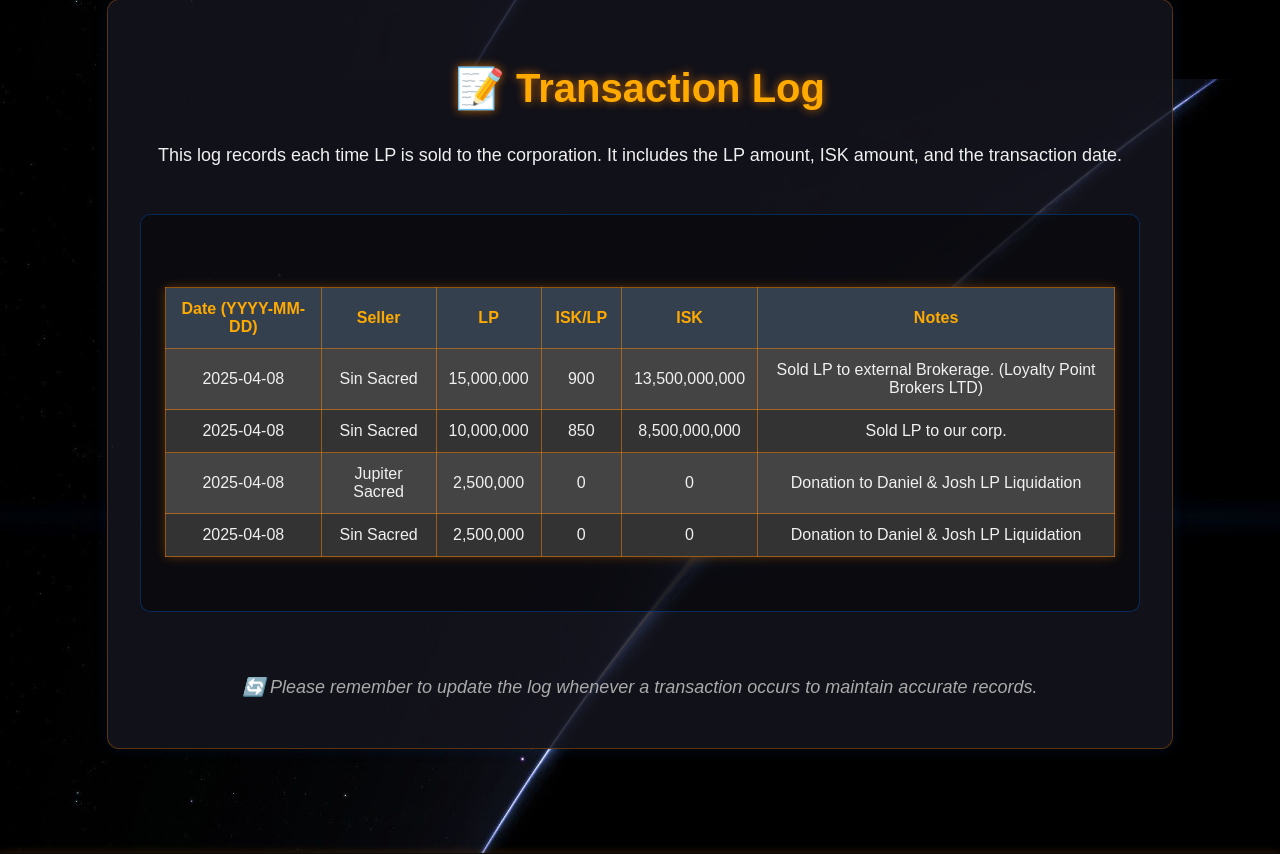
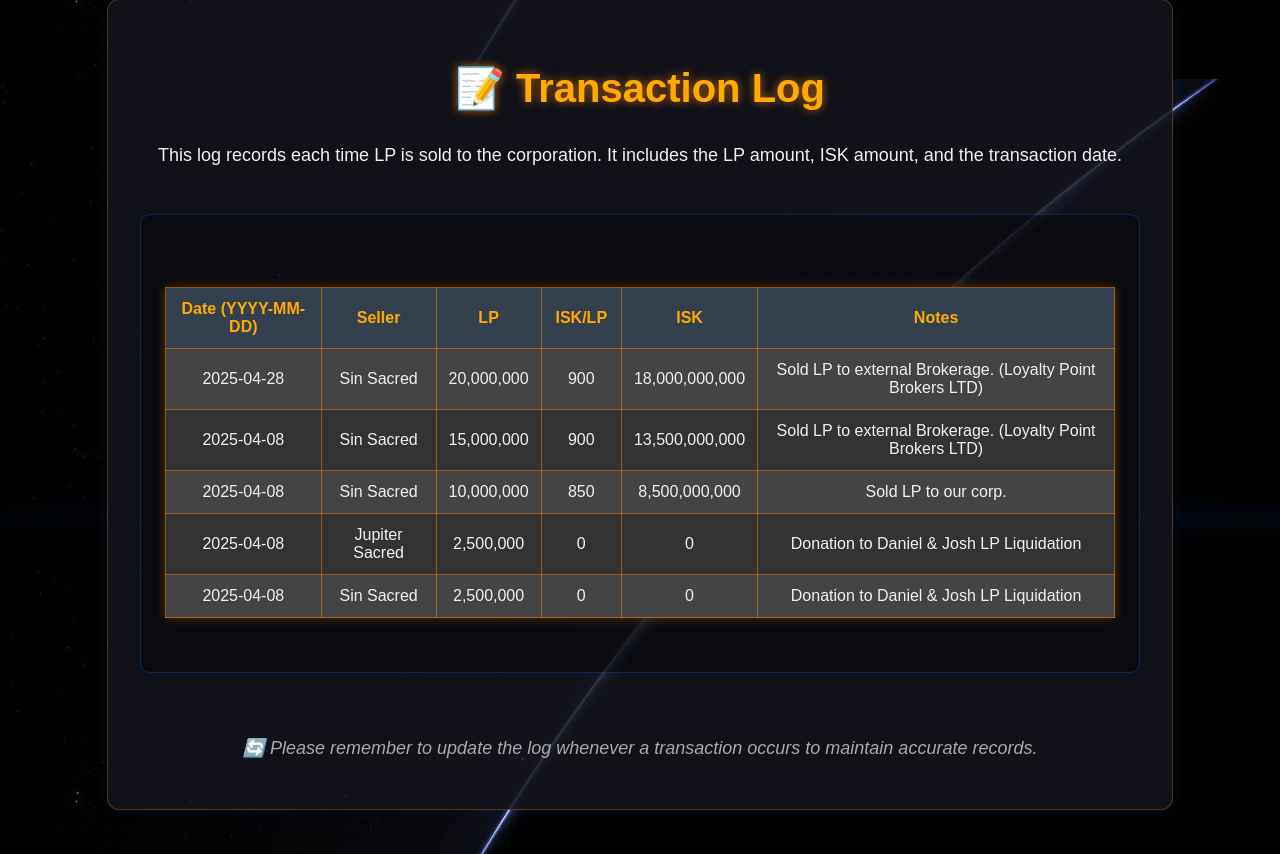
Before and after one commit to JBratvold/SLMC, a Flask app: page /balances in a window 1280 px wide. Shown: the part 1521-2375 px from the top of the page. Run offline with Flask 3, Linux system fonts and the light colour scheme.

Commit message:
Add another transaction entry

```diff
--- a/templates/balances.html
+++ b/templates/balances.html
@@ -72,6 +72,14 @@
             </thead>
             <tbody>
                 <tr>
+                    <td>2025-04-28</td>
+                    <td>Sin Sacred</td>
+                    <td>20,000,000</td>
+                    <td>900</td>
+                    <td>18,000,000,000</td>
+                    <td>Sold LP to external Brokerage. (Loyalty Point Brokers LTD)</td>
+                </tr>
+                <tr>
                     <td>2025-04-08</td>
                     <td>Sin Sacred</td>
                     <td>15,000,000</td>
```
